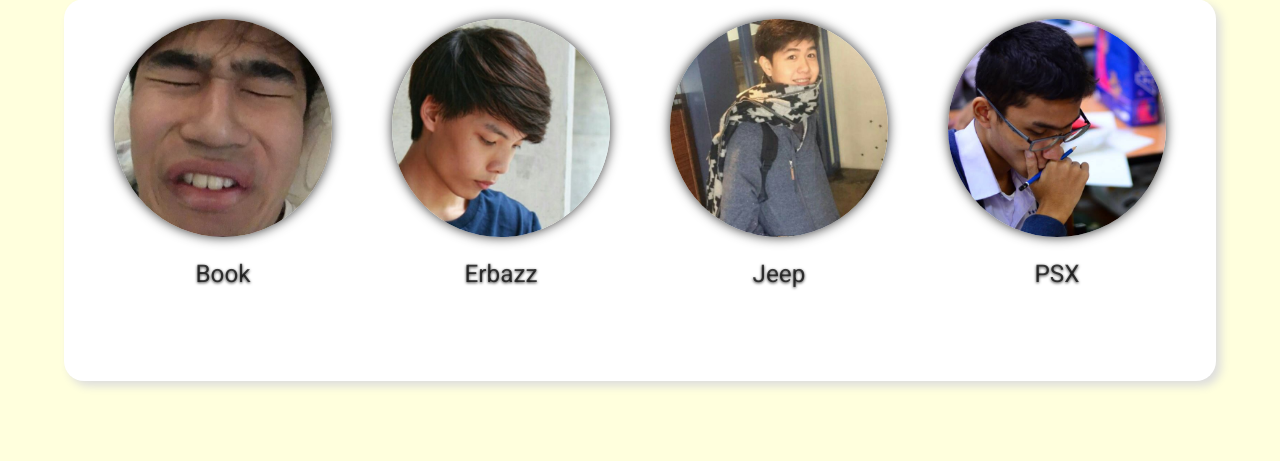
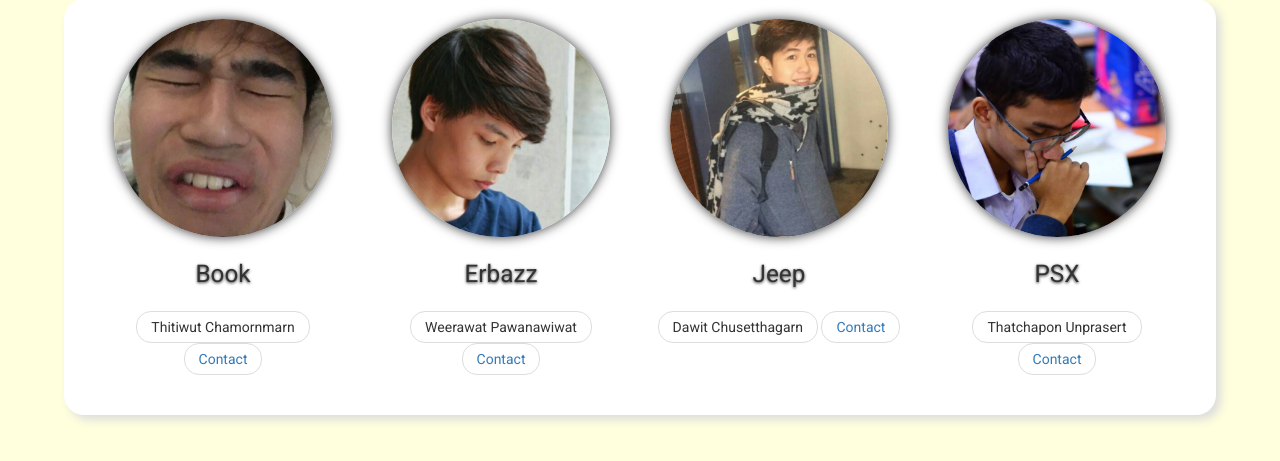
Before and after one commit to ErbaZZ/MUDining, a PHP site: page /contact.php in a window 1280 px wide. Shown: the part 101-562 px from the top of the page. Run offline with PHP 8.4, Linux system fonts and the light colour scheme.

Commit message:
Contact.

```diff
--- a/assets/css/contact.css
+++ b/assets/css/contact.css
@@ -1,5 +1,5 @@
 #contact-container {
-  margin: 0;
+    margin: 0;
 }
 
 .circular {
@@ -12,7 +12,7 @@
 }
 
 .circular:hover {
-    box-shadow: 0 0 60px orange;
+    box-shadow: 0 0 60px black;
     background-image: none;
     background-color: transparent;
 }
@@ -25,26 +25,10 @@ figure figcaption {
 figcaption span {
     display: block;
     font-size: 1.9vw;
-    color: rgba(.6, .7, .9, .7);
     text-shadow: 0 1px 3px rgba(0, 0, 0, .8);
     transition: opacity 0.5s ease-out;
 }
 
-figure:hover>figcaption>span {
-    color: orange;
-    text-shadow: 0 1px 3px orange;
+li span {
+  cursor: default;
 }
-
-figcaption span#def {
-    opacity: 1;
-}
-
-figcaption span#new {
-    opacity: 0;
-}
-
-figcaption:hover span#new {
-    opacity: 1;
-    background-image: none;
-    background-color: transparent;
-}
--- a/contact.php
+++ b/contact.php
@@ -13,8 +13,7 @@
         <figure id="book">
           <img class="circular" src="assets/img/admin/book.jpg" alt="book" />
           <figcaption>
-            <span id="def">Book</span>
-            <span id="new">Thitiwut Chamornmarn</span>
+            <span>Book</span>
           </figcaption>
         </figure>
       </div>
@@ -22,8 +21,7 @@
         <figure id="erbazz">
           <img class="circular" src="assets/img/admin/erbazz.jpg" alt="erbazz" />
           <figcaption>
-            <span id="def">Erbazz</span>
-            <span id="new">Weerawat Pawanawiwat</span>
+            <span>Erbazz</span>
           </figcaption>
         </figure>
       </div>
@@ -31,8 +29,7 @@
         <figure id="jeep">
           <img class="circular" src="assets/img/admin/jeep.jpg" alt="jeep" />
           <figcaption>
-            <span id="def">Jeep</span>
-            <span id="new">Dawit Chusetthagarn</span>
+            <span>Jeep</span>
           </figcaption>
         </figure>
       </div>
@@ -40,10 +37,33 @@
         <figure id="poomsmart">
           <img class="circular" src="assets/img/admin/poomsmart.jpg" alt="poomsmart" />
           <figcaption>
-            <span id="def">PSX</span>
-            <span id="new">Thatchapon Unprasert</span>
+            <span>PSX</span>
           </figcaption>
         </figure>
+      </div>
+      <div class="col-xs-3">
+        <ul class="pager">
+          <li><span>Thitiwut Chamornmarn</span></li>
+          <li><a href="mailto:thitiwut.cha@student.mahidol.ac.th">Contact</a></li>
+        </ul>
+      </div>
+      <div class="col-xs-3">
+        <ul class="pager">
+          <li><span>Weerawat Pawanawiwat</span></li>
+          <li><a href="mailto:weerawat.paw@student.mahidol.ac.th">Contact</a></li>
+        </ul>
+      </div>
+      <div class="col-xs-3">
+        <ul class="pager">
+          <li><span>Dawit Chusetthagarn</span></li>
+          <li><a href="mailto:dawit.chu@student.mahidol.ac.th">Contact</a></li>
+        </ul>
+      </div>
+      <div class="col-xs-3">
+        <ul class="pager">
+          <li><span>Thatchapon Unprasert</span></li>
+          <li><a href="mailto:thatchapon.unp@student.mahidol.ac.th">Contact</a></li>
+        </ul>
       </div>
     </div>
   </div>
```
